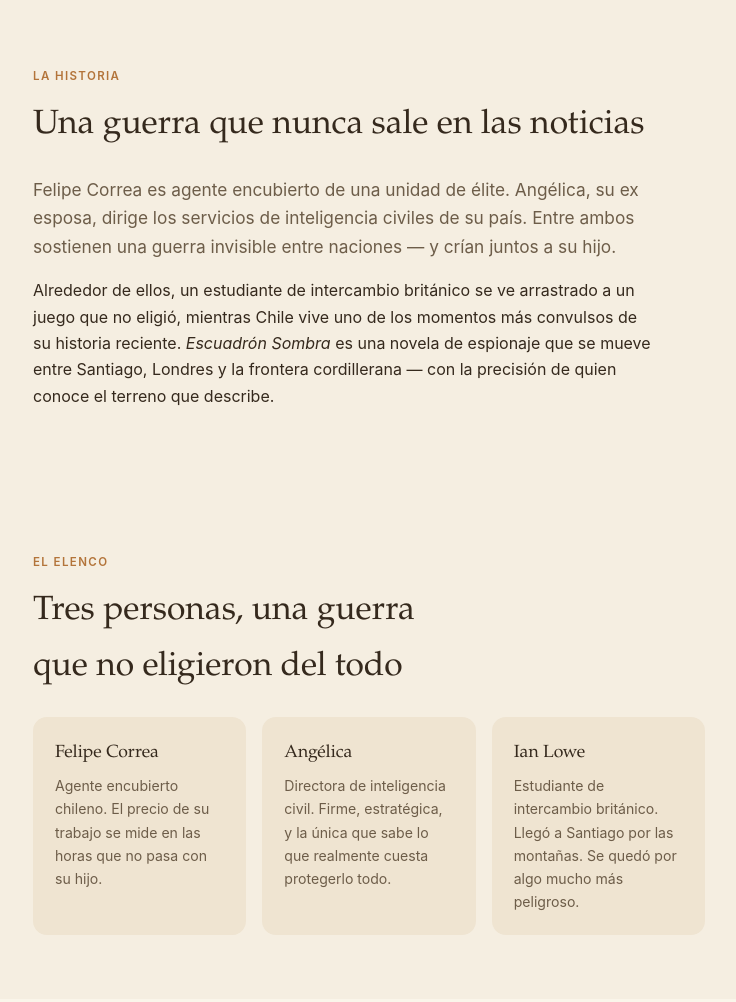
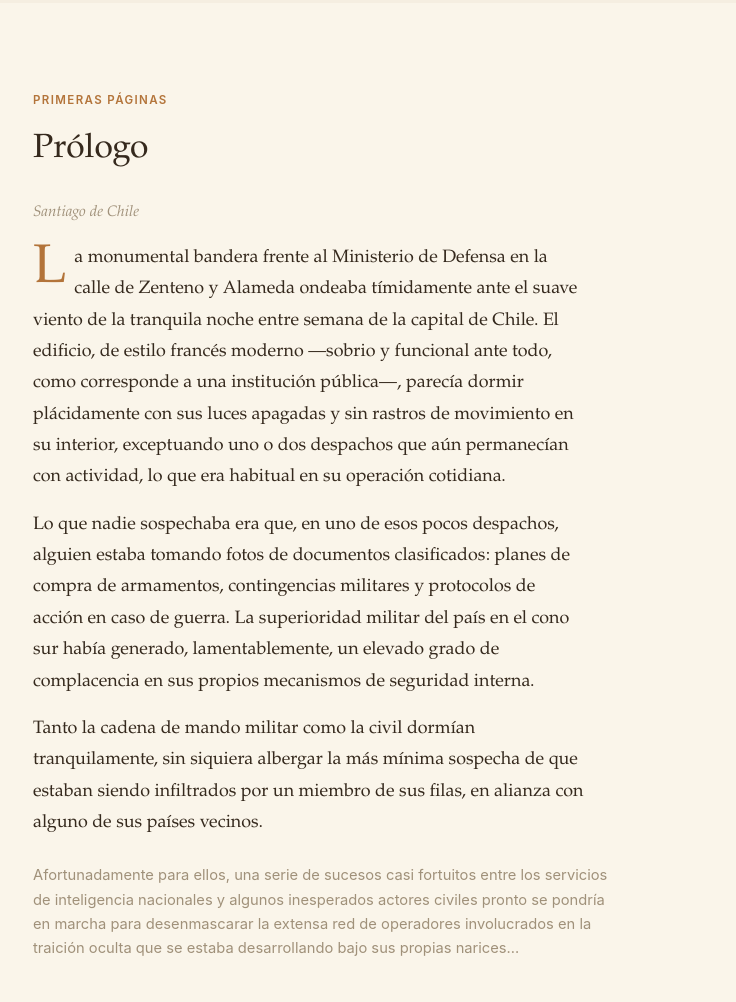
Before and after one commit to angelogordillo/escuadron-sombra-web, a website: page index.html in a window 1280 px wide. Shown: the part 681-1683 px from the top of the page, without its empty margins (271-1007 px from the left). Drawn offline with Linux system fonts and the light colour scheme.

Commit message:
Remove story, cast, and FAQ sections from landing page
Simplify the presale page to hero, prologue excerpt, author bio, and waitlist.

```diff
--- a/index.html
+++ b/index.html
@@ -192,32 +192,6 @@
   p { margin: 0 0 16px; max-width: 62ch; }
   .lede { font-size: 1.08rem; color: var(--ink-soft); }
 
-  /* ---------- CHARACTERS ---------- */
-  .cast {
-    display: grid;
-    grid-template-columns: repeat(3, 1fr);
-    gap: 16px;
-    margin-top: 8px;
-  }
-  @media (max-width: 640px) {
-    .cast { grid-template-columns: 1fr; }
-  }
-  .cast-card {
-    background: var(--bg-panel);
-    border-radius: 14px;
-    padding: 22px 22px;
-  }
-  .cast-card .name {
-    font-family: var(--font-display);
-    font-size: 1.1rem;
-    margin-bottom: 6px;
-  }
-  .cast-card .role {
-    font-size: 0.88rem;
-    color: var(--ink-soft);
-    margin: 0;
-  }
-
   /* ---------- EXCERPT ---------- */
   .excerpt {
     background: var(--bg-elevated);
@@ -327,20 +301,6 @@
     margin-top: 6px;
   }
 
-  /* ---------- FAQ ---------- */
-  .faq-item {
-    padding: 20px 0;
-    border-top: 1px solid var(--rule);
-  }
-  .faq-item:last-child { border-bottom: 1px solid var(--rule); }
-  .faq-item h3 {
-    font-family: var(--font-display);
-    font-weight: 500;
-    font-size: 1.08rem;
-    margin: 0 0 8px;
-  }
-  .faq-item p { margin: 0; color: var(--ink-soft); font-size: 0.96rem; }
-
   /* ---------- FOOTER ---------- */
   footer {
     padding: 40px 0 56px;
@@ -368,36 +328,6 @@
     </div>
   </div>
 </div>
-
-<section class="tight reveal">
-  <div class="wrap">
-    <div class="kicker">La historia</div>
-    <h2>Una guerra que nunca sale en las noticias</h2>
-    <p class="lede">Felipe Correa es agente encubierto de una unidad de élite. Angélica, su ex esposa, dirige los servicios de inteligencia civiles de su país. Entre ambos sostienen una guerra invisible entre naciones — y crían juntos a su hijo.</p>
-    <p>Alrededor de ellos, un estudiante de intercambio británico se ve arrastrado a un juego que no eligió, mientras Chile vive uno de los momentos más convulsos de su historia reciente. <em>Escuadrón Sombra</em> es una novela de espionaje que se mueve entre Santiago, Londres y la frontera cordillerana — con la precisión de quien conoce el terreno que describe.</p>
-  </div>
-</section>
-
-<section class="tight reveal">
-  <div class="wrap">
-    <div class="kicker">El elenco</div>
-    <h2>Tres personas, una guerra que no eligieron del todo</h2>
-    <div class="cast">
-      <div class="cast-card">
-        <div class="name">Felipe Correa</div>
-        <p class="role">Agente encubierto chileno. El precio de su trabajo se mide en las horas que no pasa con su hijo.</p>
-      </div>
-      <div class="cast-card">
-        <div class="name">Angélica</div>
-        <p class="role">Directora de inteligencia civil. Firme, estratégica, y la única que sabe lo que realmente cuesta protegerlo todo.</p>
-      </div>
-      <div class="cast-card">
-        <div class="name">Ian Lowe</div>
-        <p class="role">Estudiante de intercambio británico. Llegó a Santiago por las montañas. Se quedó por algo mucho más peligroso.</p>
-      </div>
-    </div>
-  </div>
-</section>
 
 <section class="excerpt reveal" id="prologo">
   <div class="wrap">
@@ -444,25 +374,6 @@
   </div>
 </section>
 
-<section class="tight reveal">
-  <div class="wrap">
-    <div class="kicker">Preguntas frecuentes</div>
-    <h2>Antes de que preguntes</h2>
-    <div class="faq-item">
-      <h3>¿Cuándo sale el libro?</h3>
-      <p>Todavía estamos definiendo la fecha exacta. Quienes se anoten en la lista de espera serán los primeros en saberlo, antes del anuncio público.</p>
-    </div>
-    <div class="faq-item">
-      <h3>¿En qué formatos estará disponible?</h3>
-      <p>Estamos evaluando físico, ebook y audiolibro. Si tienes una preferencia, cuéntanosla al escribirnos — ayuda a decidir qué priorizar primero.</p>
-    </div>
-    <div class="faq-item">
-      <h3>¿Habrá beneficios por reservar antes?</h3>
-      <p>Sí, estamos definiendo incentivos exclusivos para preventa. Las personas en la lista de espera serán las primeras en conocerlos.</p>
-    </div>
-  </div>
-</section>
-
 <footer>
   <div class="title">Escuadrón Sombra</div>
   <div>Angelo Gordillo</div>
```
